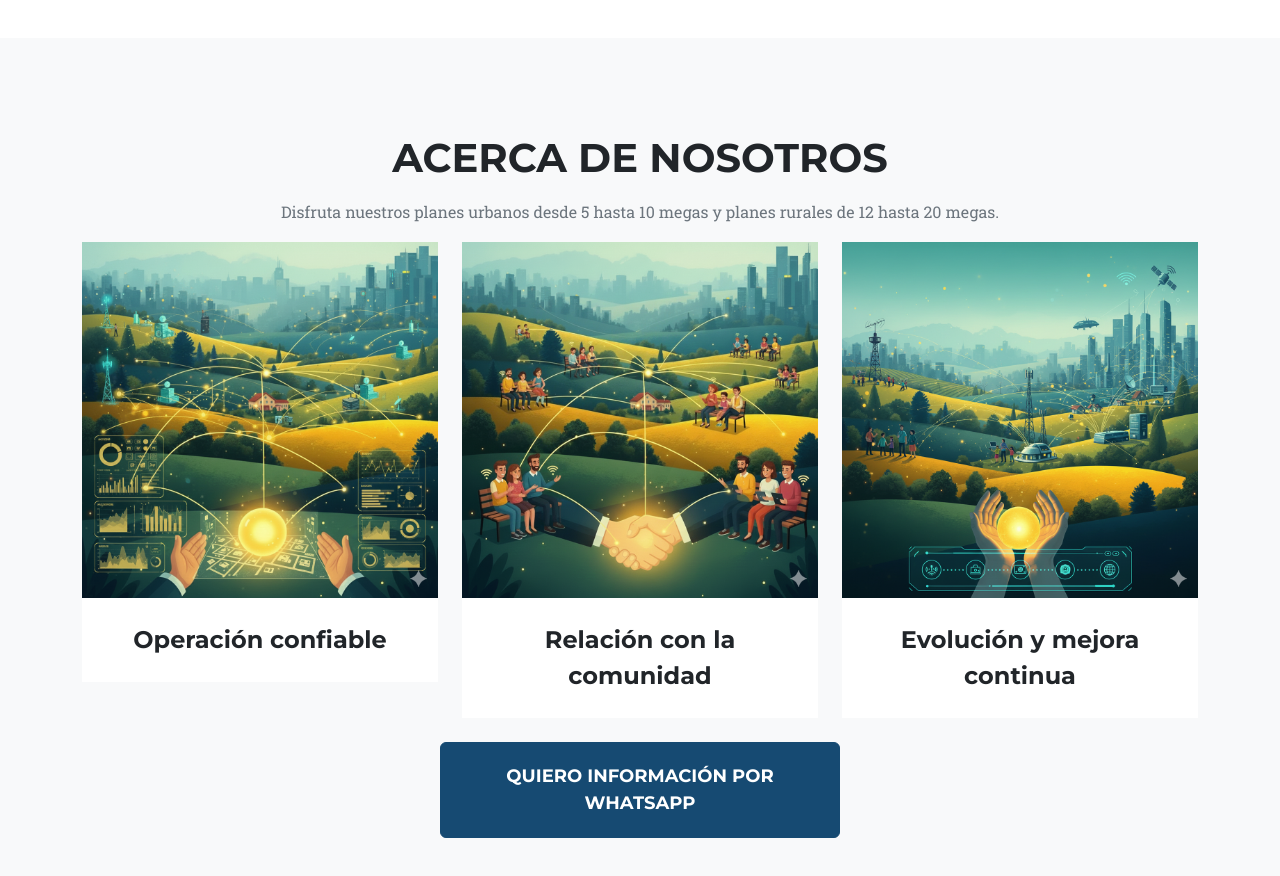
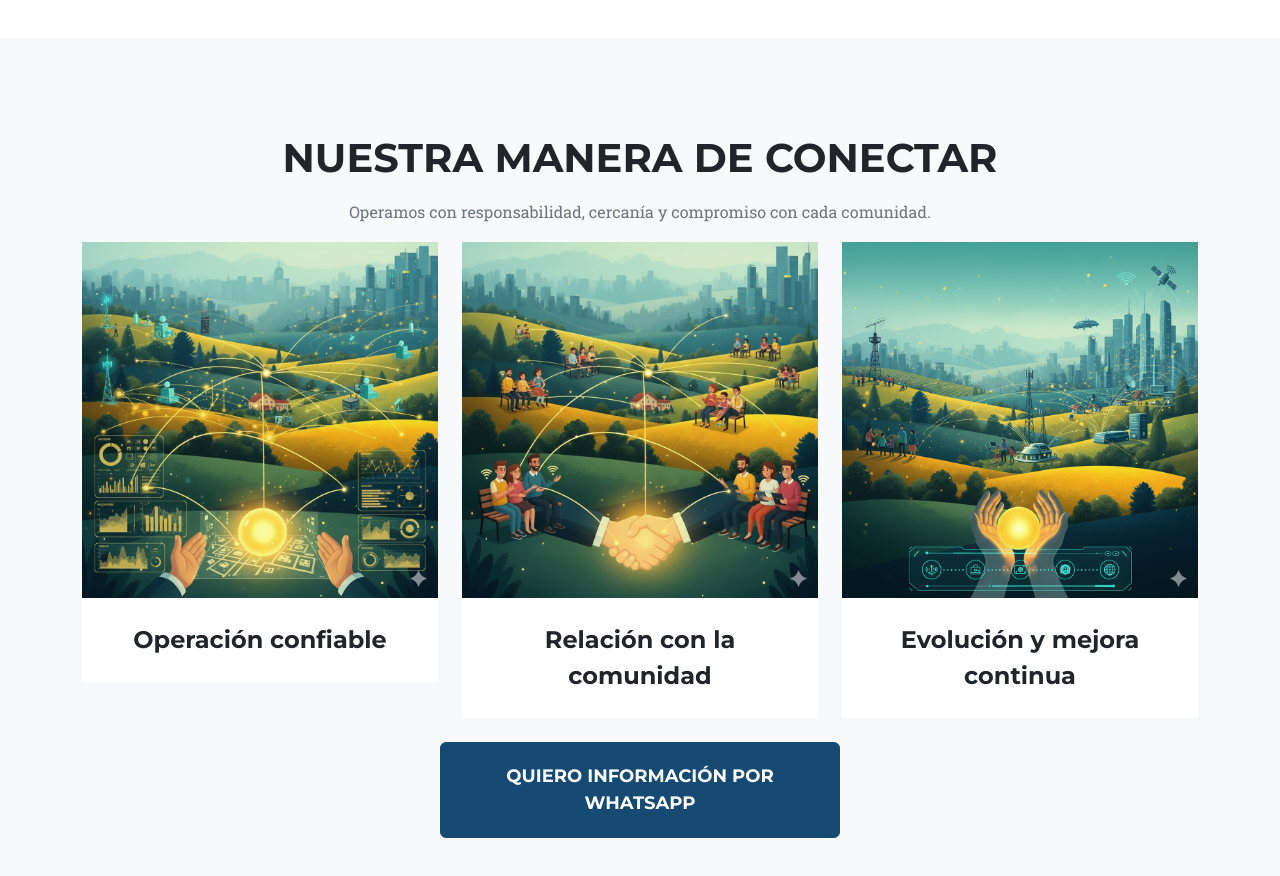
Before and after one commit to granor236/granor, a website: page index.html in a window 1280 px wide. Shown: the part 1280-2156 px from the top of the page. Drawn offline with nearby package versions, Linux system fonts and the light colour scheme.

Commit message:
Update index.html

```diff
--- a/index.html
+++ b/index.html
@@ -92,8 +92,8 @@
         <section class="page-section bg-light" id="portfolio">
             <div class="container">
                 <div class="text-center">
-                    <h2 class="section-heading text-uppercase">Acerca de nosotros</h2>
-                    <p class="text-muted">Disfruta nuestros planes urbanos desde 5 hasta 10 megas y planes rurales de 12 hasta 20 megas.</p>
+                    <h2 class="section-heading text-uppercase">Nuestra manera de conectar</h2>
+                    <p class="text-muted">Operamos con responsabilidad, cercanía y compromiso con cada comunidad.</p>
                 </div>
                 <div class="row">
                     <div class="col-lg-4 col-sm-6 mb-4">
```
